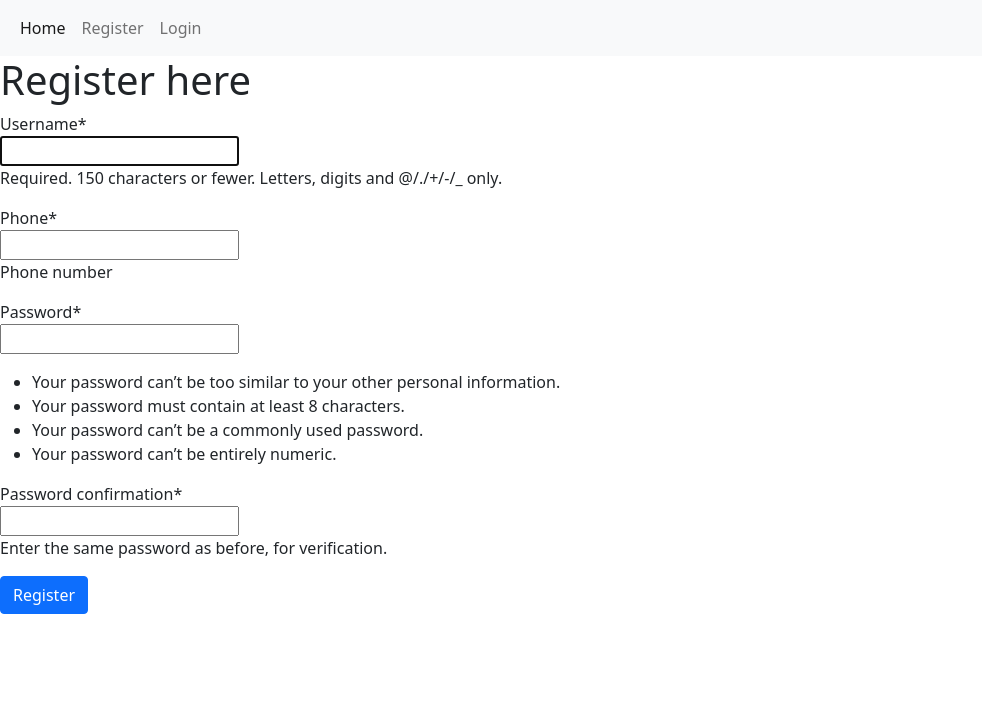
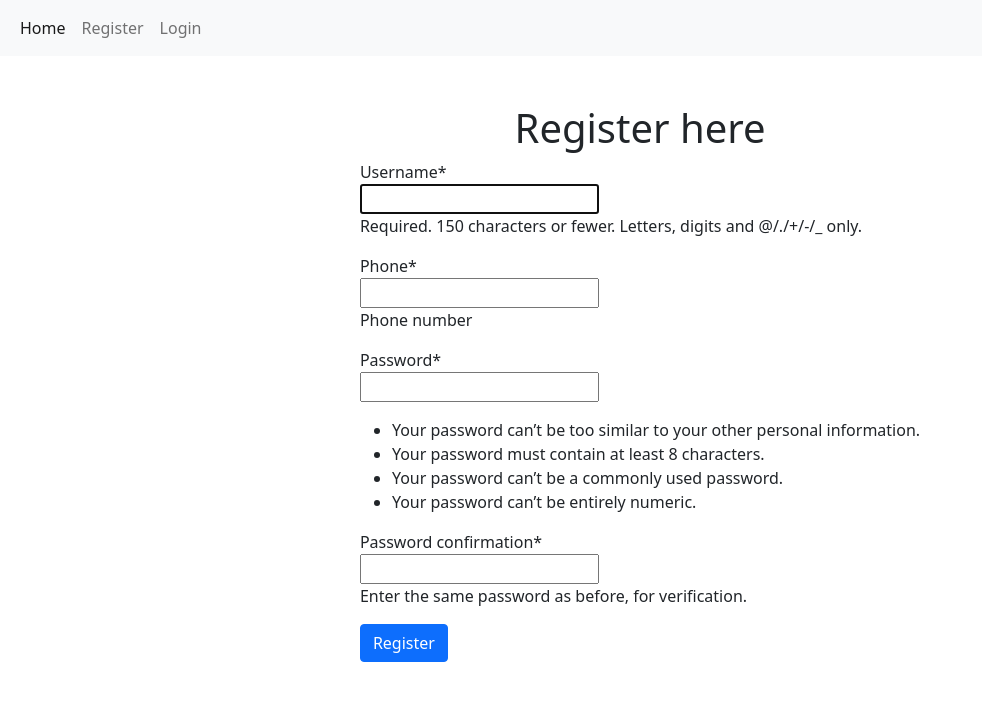
Before and after one commit to sheready/otp-authentication, a Django app: page /register/ in a window 1280 px wide. Shown: the top 701 px of the page, without its empty margins (0-982 px from the left). Run offline with Django 4.2, Linux system fonts and the light colour scheme; some libraries are stand-ins or nearby versions.

Commit message:
add styling to templates

```diff
--- a/users/templates/index.html
+++ b/users/templates/index.html
@@ -1,4 +1,7 @@
 {% extends 'base.html' %}
 {% block content %}
-<h1>You are verified</h1>
+<div class="container d-flex align-items-center justify-content-center">
+    <h1>You are verified</h1>
+</div>
+
 {% endblock %}
--- a/users/templates/login.html
+++ b/users/templates/login.html
@@ -1,11 +1,17 @@
 {% extends 'base.html' %}
 {% load crispy_forms_tags %}
 {% block content %}
+<br><br>
+<div class="container d-flex align-items-center justify-content-center">
     <h1>Login here</h1>
+</div>
+<div class="container d-flex align-items-center justify-content-center">
     <form method="post">
         {% csrf_token %}
         {{ form|crispy }}
         <button type="submit" class="btn btn-primary">Login</button>
     </form>
     <p>Don't have an account? <a href="{% url 'users:register' %}">Register</a></p>
+</div>
+
 {% endblock %}
--- a/users/templates/register.html
+++ b/users/templates/register.html
@@ -1,12 +1,20 @@
 {% extends 'base.html' %}
 {% load crispy_forms_tags %}
 {% block content %}
+<br><br>
+<div class="container d-flex align-items-center justify-content-center">
     <h1>Register here</h1>
+</div>
+
+<div class="container d-flex align-items-center justify-content-center">
+
     <form method="post">
         {% csrf_token %}
         {{ form|crispy }}
         <button type="submit" class="btn btn-primary">Register</button>
     </form>
+</div>
+
 
 
 {% endblock %}
--- a/users/templates/verify.html
+++ b/users/templates/verify.html
@@ -1,10 +1,16 @@
 {% extends 'base.html' %}
 {% load crispy_forms_tags %}
 {% block content %}
+<br><br>
+<div class="container d-flex align-items-center justify-content-center">
     <h1>Verify your account</h1>
+</div>
+<div class="container d-flex align-items-center justify-content-center">
     <form method="POST">
         {% csrf_token %}
         {{ form|crispy }}
         <button type="submit" class="btn btn-primary">Verify</button>
     </form>
+</div>
+
 {% endblock %}
```
Also changed, not shown: users/templates/logout.html (+7 -4 lines). Lines whose indentation alone changed are shown as unchanged.
